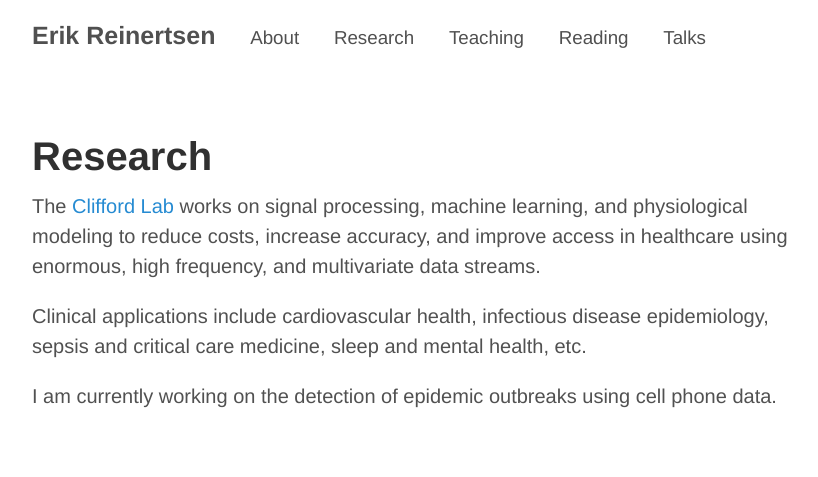
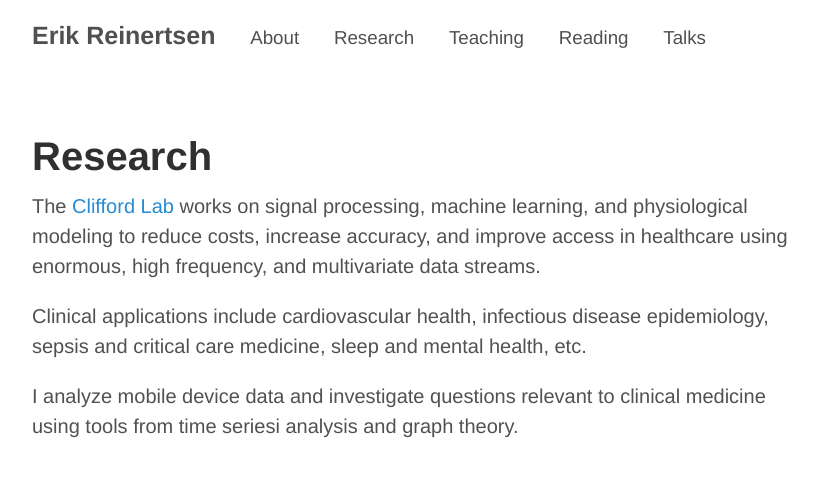
Before and after one commit to erikr/erikr.github.io, a Jekyll site: the page built from research.md, in a window 1280 px wide. Shown: the top 477 px of the page, without its empty margins (228-1046 px from the left). Built offline with Jekyll 4.4.1, drawn with Linux system fonts in a browser that asks for light colours; nearby versions of some CDN libraries.

Commit message:
revised research description

```diff
--- a/research.md
+++ b/research.md
@@ -8,4 +8,4 @@ The [Clifford Lab](http://gdclifford.info) works on signal processing, machine l
 
 Clinical applications include cardiovascular health, infectious disease epidemiology, sepsis and critical care medicine, sleep and mental health, etc.
 
-I am currently working on the detection of epidemic outbreaks using cell phone data.
+I analyze mobile device data and investigate questions relevant to clinical medicine using tools from time seriesi analysis and graph theory.
```
